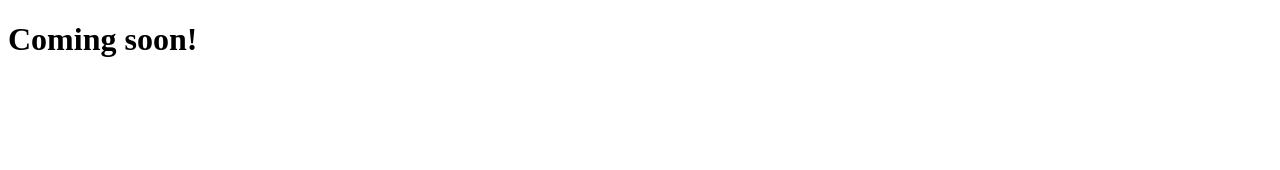
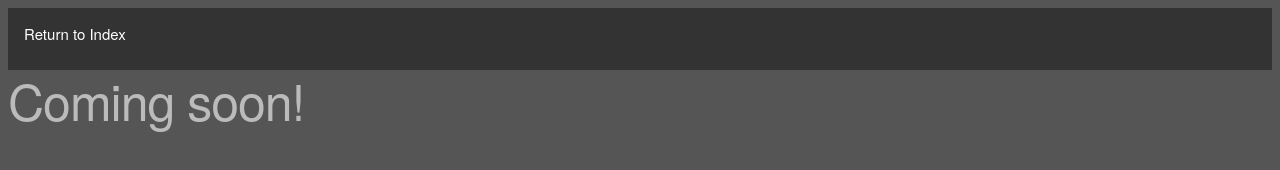
Before and after one commit to rodartecode/Web, a plain HTML site: page CNIT133/hw3.html in a window 1280 px wide. Drawn offline with Linux system fonts and the light colour scheme.

Commit message:
nav updates
added navbar to main pages

```diff
--- a/CNIT133/hw3.html
+++ b/CNIT133/hw3.html
@@ -1,16 +1,20 @@
 <!DOCTYPE html>
 <html lang="en">
+  <head>
+    <meta charset="UTF-8" />
+    <meta name="viewport" content="width=device-width, initial-scale=1.0" />
+    <meta http-equiv="X-UA-Compatible" content="ie=edge" />
+    <meta name="description" content="Coming soon" />
+    <link rel="stylesheet" href="default.css">
+    <title>Homework 3</title>
+  </head>
 
-<head>
-    <meta charset="UTF-8">
-    <meta name="viewport" content="width=device-width, initial-scale=1.0">
-    <meta http-equiv="X-UA-Compatible" content="ie=edge">
-    <meta name="description" content="Coming soon">
-    <title>Homework 3</title>
-</head>
-
-<body>
+  <body>
+    <nav>
+      <ul class="navbar">
+        <li class="nav-item"><a href="index.html">Return to Index</a></li>
+      </ul>
+    </nav>
     <h1>Coming soon!</h1>
-</body>
-
+  </body>
 </html>
```
Also changed, not shown: CNIT133/hw4.html (+15 -11 lines), CNIT133/hw5.html (+15 -11 lines), CNIT133/hw6.html (+15 -11 lines), CNIT133/hw7.html (+15 -11 lines), CNIT133/hw8.html (+15 -11 lines), CNIT133/index.html (+1 -1 lines).
